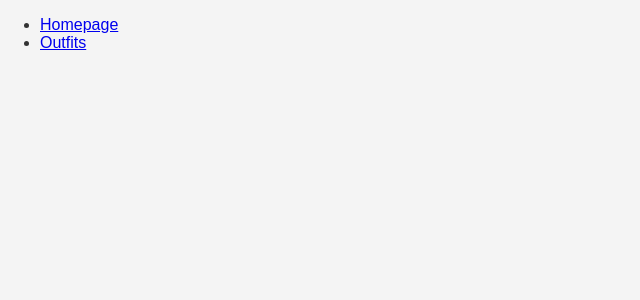
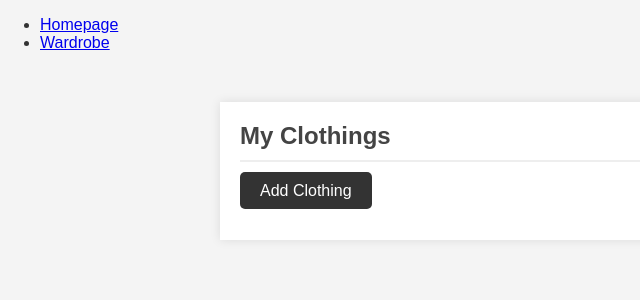
Before and after one commit to XChen601/Fashion-App, a React (Create React App) app: page /wardrobe in a window 1280 px wide. Before the commit this address had no page. Shown: the top 300 px of the page, without its empty margins (0-640 px from the left). Built offline with nearby package versions, Linux system fonts and the light colour scheme.

Commit message:
renamed outfits to wardrobe

```diff
--- a/src/App.js
+++ b/src/App.js
@@ -2,7 +2,7 @@ import React from "react";
 import { BrowserRouter as Router, Route, Routes } from "react-router-dom";
 
 import Homepage from "./components/Homepage";
-import Outfits from "./components/Wardrobe";
+import Wardrobe from "./components/Wardrobe";
 import Navbar from "./components/Navbar";
 
 function App() {
@@ -12,7 +12,7 @@ function App() {
         <Navbar />
         <Routes>
           <Route path="/" element={<Homepage />} />
-          <Route path="/outfits" element={<Outfits />} />
+          <Route path="/wardrobe" element={<Wardrobe />} />
         </Routes>
       </div>
     </Router>
--- a/src/components/Navbar.js
+++ b/src/components/Navbar.js
@@ -9,7 +9,7 @@ function Navbar() {
           <Link to="/">Homepage</Link>
         </li>
         <li>
-          <Link to="/outfits">Outfits</Link>
+          <Link to="/wardrobe">Wardrobe</Link>
         </li>
       </ul>
     </nav>
--- a/src/components/Wardrobe.js
+++ b/src/components/Wardrobe.js
@@ -2,7 +2,7 @@ import React, { useState } from "react";
 
 import "../css/Wardrobe.css";
 
-function Outfits() {
+function Wardrobe() {
   const [images, setImages] = React.useState([]);
 
   const handleImageChange = (e) => {
@@ -37,4 +37,4 @@ function Outfits() {
   );
 }
 
-export default Outfits;
+export default Wardrobe;
```
